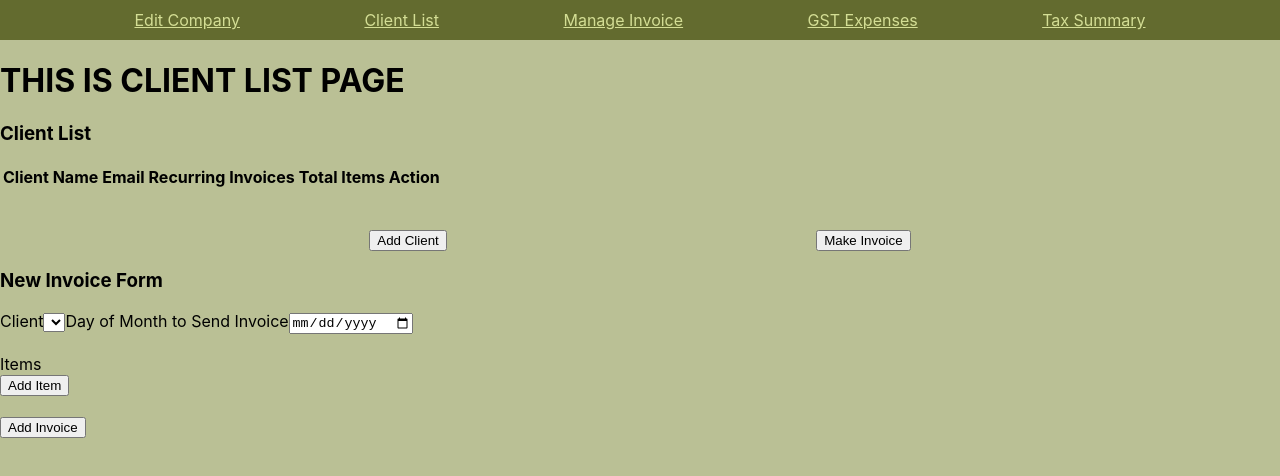
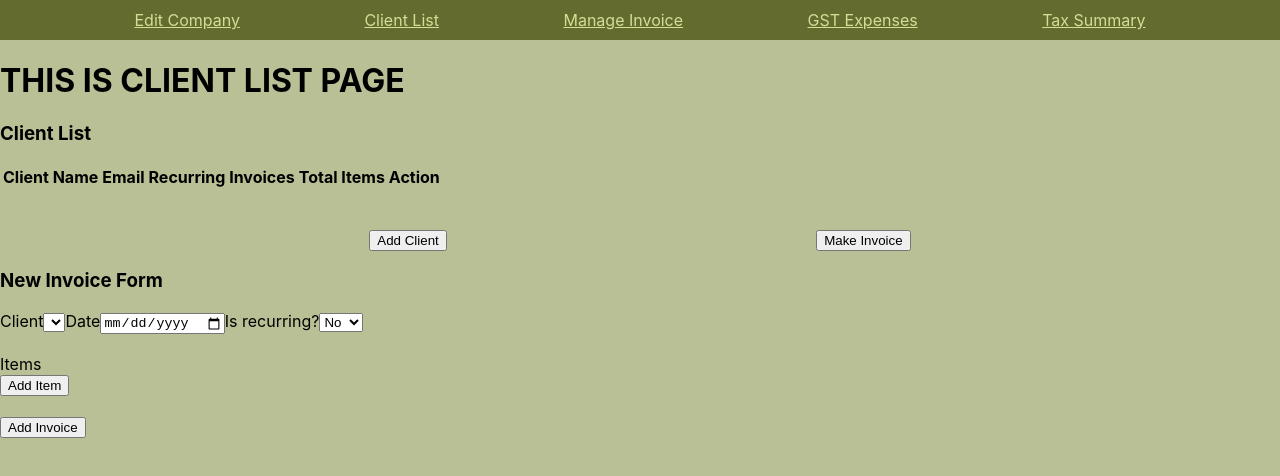
Before and after one commit to rafaelmarcoo/invoice-system-frontend, a React (Create React App) app: page /clientlist in a window 1280 px wide. Both pictures are taken after a click on the button "Make Invoice". Shown: the top 476 px of the page. Built offline with nearby package versions, Linux system fonts and the light colour scheme.

Commit message:
Update InvoiceForm.js

```diff
--- a/src/ClientList/InvoiceForm.js
+++ b/src/ClientList/InvoiceForm.js
@@ -2,6 +2,11 @@ import { useState } from "react";
 
 export const InvoiceForm = () => {
     const [items, setItems] = useState([]);
+    const [isRecurring, setIsRecurring] = useState("no");
+
+    const handleRecurringChange = (event) => {
+        setIsRecurring(event.target.value);
+    }
 
     const addItem = () => {
         const item = {
@@ -26,8 +31,14 @@ export const InvoiceForm = () => {
             <select></select>
             {/* Will have to connect this to database to show all available clients */}
 
-            <label>Day of Month to Send Invoice</label>
+            <label>Date</label>
             <input type="date"></input>
+
+            <label>Is recurring?</label>
+            <select value={isRecurring} onChange={handleRecurringChange}>
+                <option value="no">No</option>
+                <option value="yes">Yes</option>
+            </select>
 
             <br/><br/>
 
```
